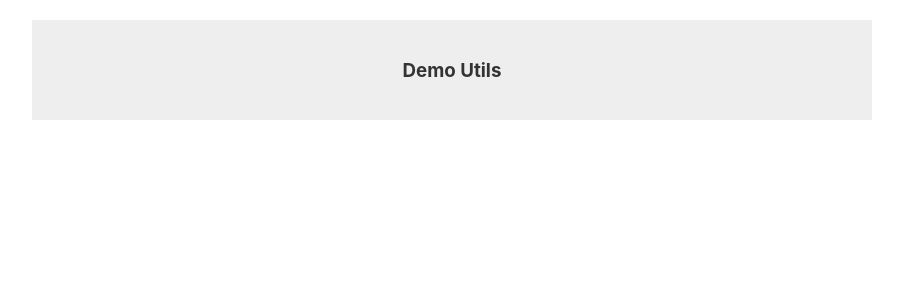
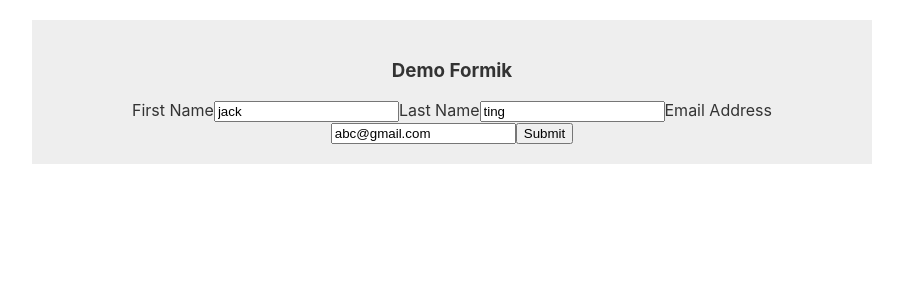
Before and after one commit to yueveron/create-react-app-ts_template, a React (Create React App) app: page / in a window 1280 px wide. Shown: the top 300 px of the page, without its empty margins (188-1091 px from the left). Built offline with nearby package versions, Linux system fonts and the light colour scheme; a web font is replaced by a local one.

Commit message:
feat: useFormik instance

```diff
--- a/src/App.tsx
+++ b/src/App.tsx
@@ -1,6 +1,7 @@
+/* eslint-disable no-unused-vars */
 import './App.css';
 // import DemoZustand from './pages/demo-zustand/DemoZustand';
-// import DemoFormik from './pages/demo-formik/DemoFormik';
+import { DemoUseFormik, DemoFormik } from './pages/demo-formik';
 // import {
 //   DemoUseDispalyList,
 //   DemoUseCopyToClipboard,
@@ -8,18 +9,18 @@ import './App.css';
 // import DemoTs from './pages/demo-typescript/DemoTs';
 // import DemoReactQuery from './pages/demo-react-query/DemoReactQuery';
 // import DemoReactTest from './pages/demo-react-test/DemoReactTest';
-import DemoUtils from './pages/demo-utils/DemoUtils';
+// import DemoUtils from './pages/demo-utils/DemoUtils';
 function App() {
   return (
     <div className="App">
       {/* <DemoZustand/> */}
-      {/* <DemoFormik /> */}
+      <DemoUseFormik />
       {/* <DemoUseCopyToClipboard /> */}
       {/* <DemoUseDispalyList /> */}
       {/* <DemoTs hobbies="football" /> */}
       {/* <DemoReactQuery /> */}
       {/* <DemoReactTest title="React Test" /> */}
-      <DemoUtils />
+      {/* <DemoUtils /> */}
     </div>
   );
 }
--- /dev/null
+++ b/src/pages/demo-formik/DemoUseFormik.tsx
@@ -0,0 +1,72 @@
+/* eslint-disable react-hooks/exhaustive-deps */
+import '../../styles/globals.scss';
+import { useEffect, useState } from 'react';
+import { useFormik } from 'formik';
+
+const SignupForm = () => {
+  const [originData, setOriginData] = useState<any>({});
+
+  useEffect(() => {
+    const resData = {
+      firstName: 'jack',
+      lastName: 'ting',
+      email: 'abc@gmail.com',
+    };
+    assignApiValueToForm(resData);
+  }, []);
+
+  const assignApiValueToForm = (resData: any): void => {
+    setOriginData(resData);
+    // use setFieldValue(keyName, value) to set form.field value
+    for (const field in resData) {
+      formikInstance.setFieldValue(field, resData[field]);
+    }
+  };
+  const formikInstance = useFormik({
+    initialValues: {
+      firstName: '',
+      lastName: '',
+      email: '',
+    },
+    onSubmit: (values) => {
+      console.debug('originData:', originData);
+      console.debug('submit:', values);
+    },
+  });
+  return (
+    <div className="mainWrapper">
+      <h3>Demo Formik</h3>
+      <form onSubmit={formikInstance.handleSubmit}>
+        <label htmlFor="firstName">First Name</label>
+        {/*
+            name : 必须与 initialValues 内的 keyName 一致
+            onChange : 双向绑定，如无将不能改变值
+            value : form.field 绑定的值
+         */}
+        <input
+          name="firstName"
+          type="text"
+          onChange={formikInstance.handleChange}
+          value={formikInstance.values.firstName}
+        />
+        <label htmlFor="lastName">Last Name</label>
+        <input
+          name="lastName"
+          type="text"
+          onChange={formikInstance.handleChange}
+          value={formikInstance.values.lastName}
+        />
+        <label htmlFor="email">Email Address</label>
+        <input
+          name="email"
+          type="email"
+          onChange={formikInstance.handleChange}
+          value={formikInstance.values.email}
+        />
+        <button type="submit">Submit</button>
+      </form>
+    </div>
+  );
+};
+
+export default SignupForm;
--- /dev/null
+++ b/src/pages/demo-formik/index.ts
@@ -0,0 +1,2 @@
+export { default as DemoFormik } from './DemoFormik';
+export { default as DemoUseFormik } from './DemoUseFormik';
```
